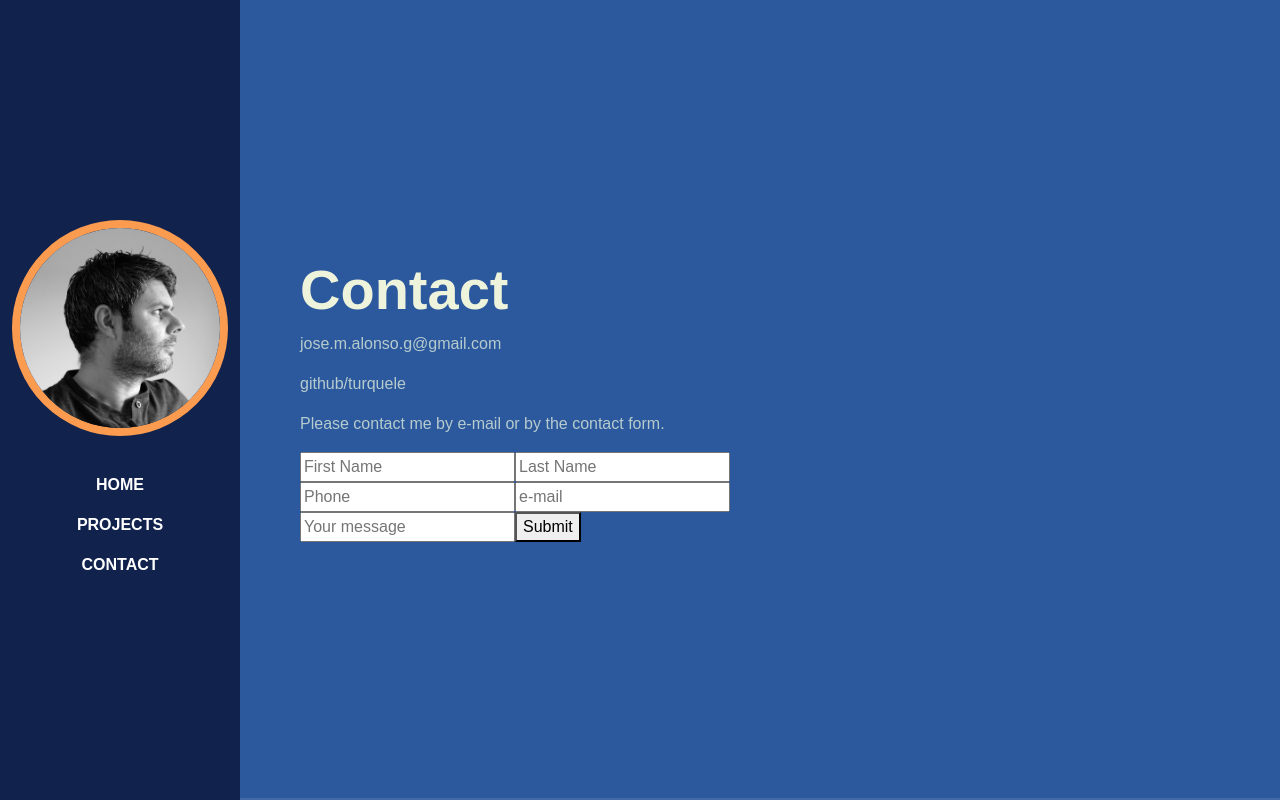
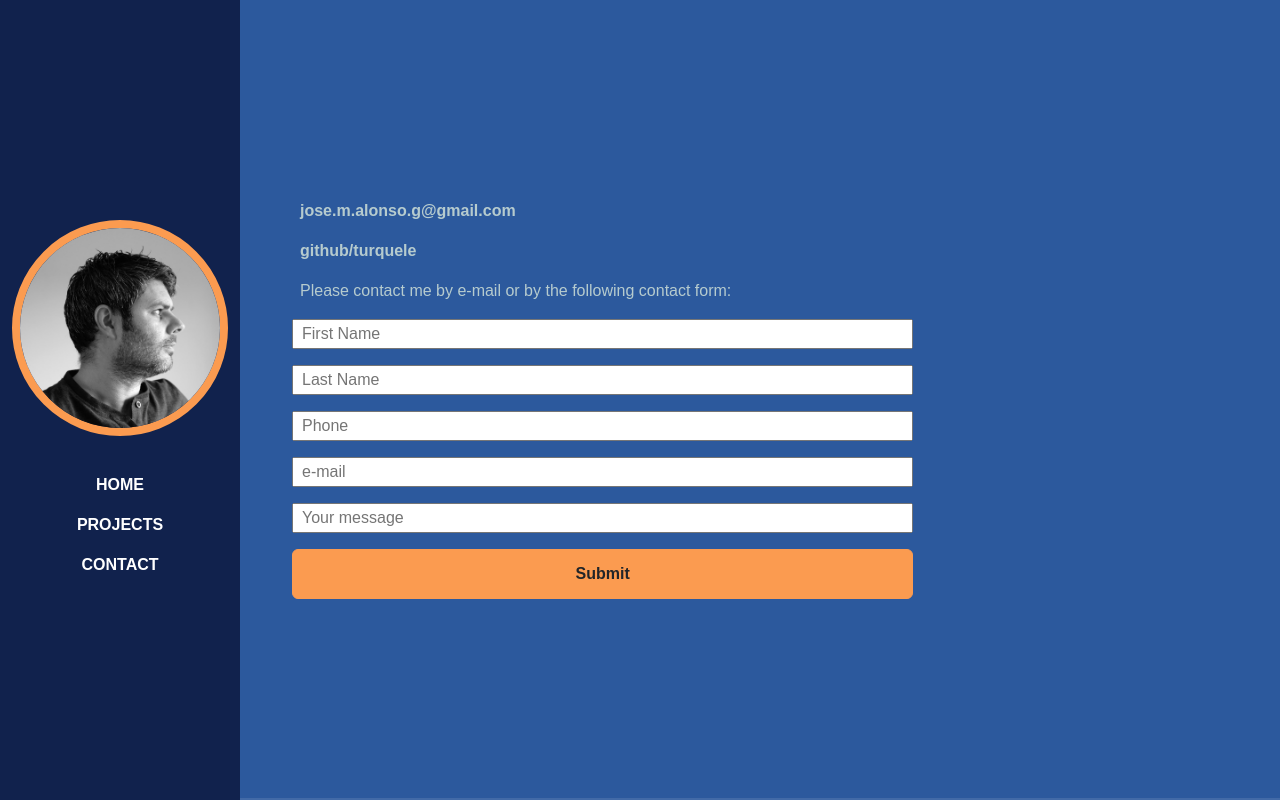
Before and after one commit to turquele/react-portfolio, a React (Create React App) app: page /contact in a window 1280 px wide. Built offline with nearby package versions, Linux system fonts and the light colour scheme; a web font is replaced by a local one.

Commit message:
contaact page organized

```diff
--- a/src/pages/Contact.js
+++ b/src/pages/Contact.js
@@ -44,12 +44,11 @@ class Contact extends Component {
       <div className="container">
         <div className="row">
           <div className="col-lg-8">
-            <h1 className="display-4 fw-bold">Contact</h1>
 
-        <p><a href="mailto:jose.m.alonso.g@gmail.com" target="_blank">jose.m.alonso.g@gmail.com</a></p>
-        <p><a href="www.github.com/tutquele">github/turquele</a></p>
-        <p>Please contact me by e-mail or by the contact form.</p>
-        <form className="form">
+        <p><a href="mailto:jose.m.alonso.g@gmail.com" target="_blank" className="link-custom">jose.m.alonso.g@gmail.com</a></p>
+        <p><a href="http://www.github.com/turquele" target="_blank" className="link-custom">github/turquele</a></p>
+        <p>Please contact me by e-mail or by the following contact form:</p>
+        <form className="form row g-lg-3">
           <input
             value={this.state.firstName}
             name="firstName"
@@ -85,7 +84,7 @@ class Contact extends Component {
             type="text"
             placeholder="Your message"
           />
-          <button onClick={this.handleFormSubmit}>Submit</button>
+          <button className="btn btn-brand me-3" onClick={this.handleFormSubmit}>Submit</button>
         </form>
         </div>
         </div>
--- a/src/pages/Home.js
+++ b/src/pages/Home.js
@@ -10,7 +10,7 @@ function Home() {
             <div className="col-lg-8">
               <h1 className="display-4 fw-bold">I'M A <span className="text-brand">UI/UX DESIGNER</span></h1>
               <p className="lead mt-2 mb-4">I am Jose Alonso, And I develope high performing websites</p>
-              <a href="#" className="btn btn-brand me-3">Explore My Work</a>
+              <a href="/projects" className="btn btn-brand me-3">Explore My Work</a>
               <a href="#" className="link-custom">Call: +44 (0) 79072 67138</a>
             </div>
           </div>
```
